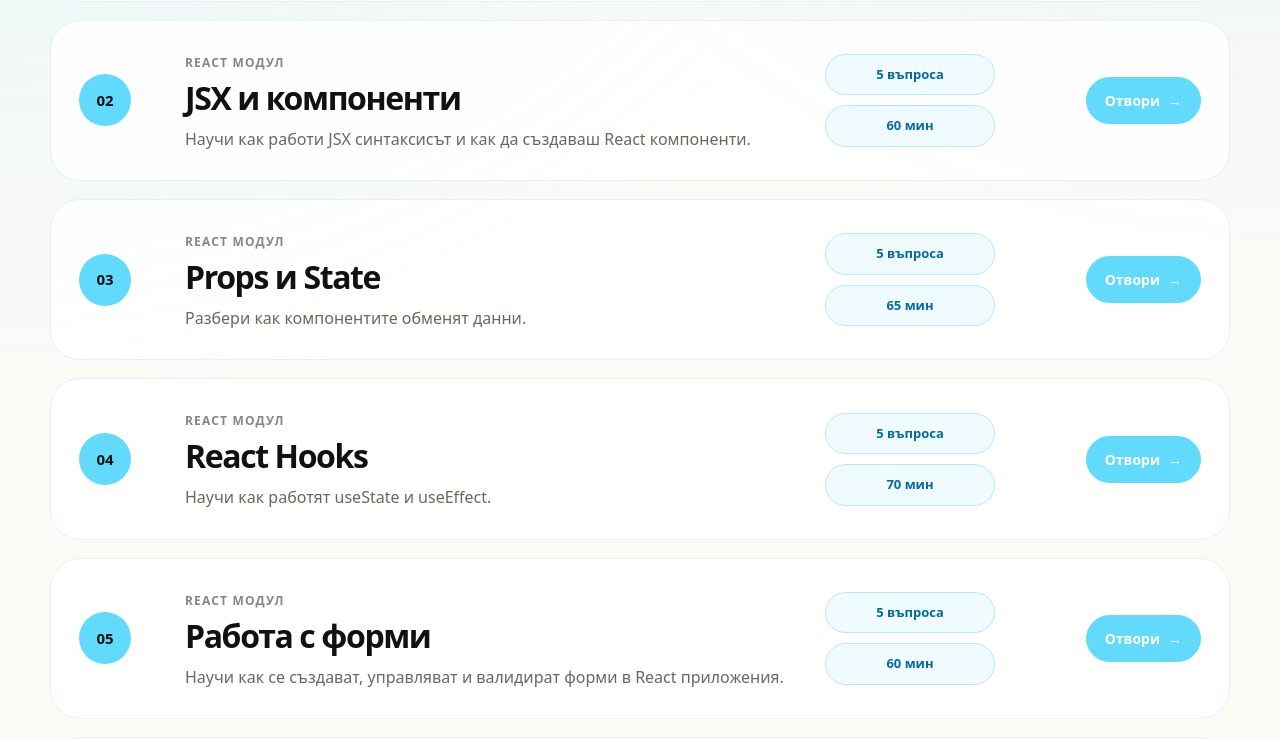
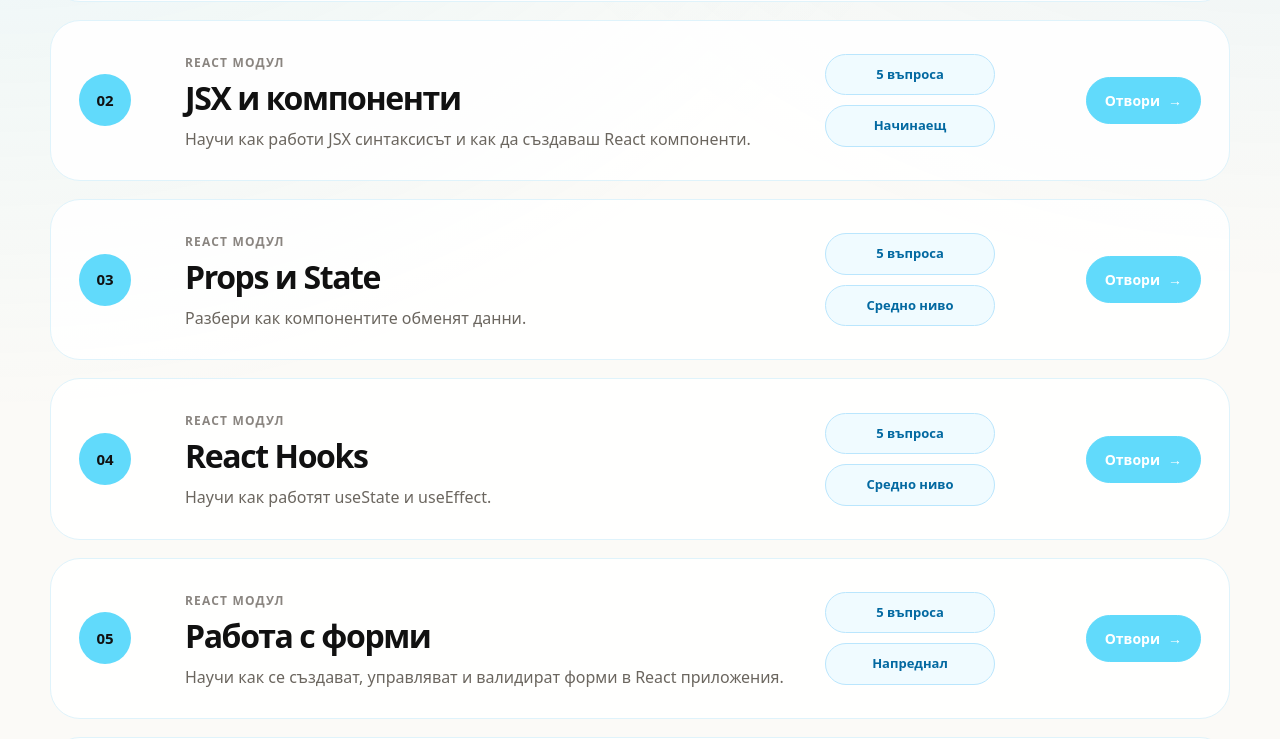
Before and after one commit to IvannIvannov/react-diploma-project, a React (Vite) app in the folder client/: page /courses in a window 1280 px wide. Shown: the part 792-1531 px from the top of the page. Built offline with nearby package versions, Linux system fonts and the light colour scheme.

Commit message:
replace course duration with difficulty levels

```diff
--- a/client/src/pages/Courses.tsx
+++ b/client/src/pages/Courses.tsx
@@ -33,14 +33,6 @@ const Courses = () => {
     loadResults();
   }, [user]);
 
-  const getEstimatedDuration = (duration: string) => {
-    const minutes = Number(duration.replace(/\D/g, ""));
-
-    if (!minutes) return duration;
-
-    return `${minutes + 15} мин`;
-  };
-
   const totalQuestions = courses.reduce(
     (total, course) => total + (course.quizzes?.length || 0),
     0,
@@ -56,6 +48,14 @@ const Courses = () => {
     courses.length > 0
       ? Math.round((completedCourses / courses.length) * 100)
       : 0;
+
+  const getCourseLevel = (index: number) => {
+    if (index < 2) return "Начинаещ";
+
+    if (index < 4) return "Средно ниво";
+
+    return "Напреднал";
+  };
 
   return (
     <main className="courses-page">
@@ -116,7 +116,7 @@ const Courses = () => {
 
                 <div className="course-info">
                   <span>{course.quizzes?.length || 0} въпроса</span>
-                  <span>{getEstimatedDuration(course.duration)}</span>
+                  <span>{getCourseLevel(index)}</span>
                 </div>
 
                 <div className="course-actions">
```
